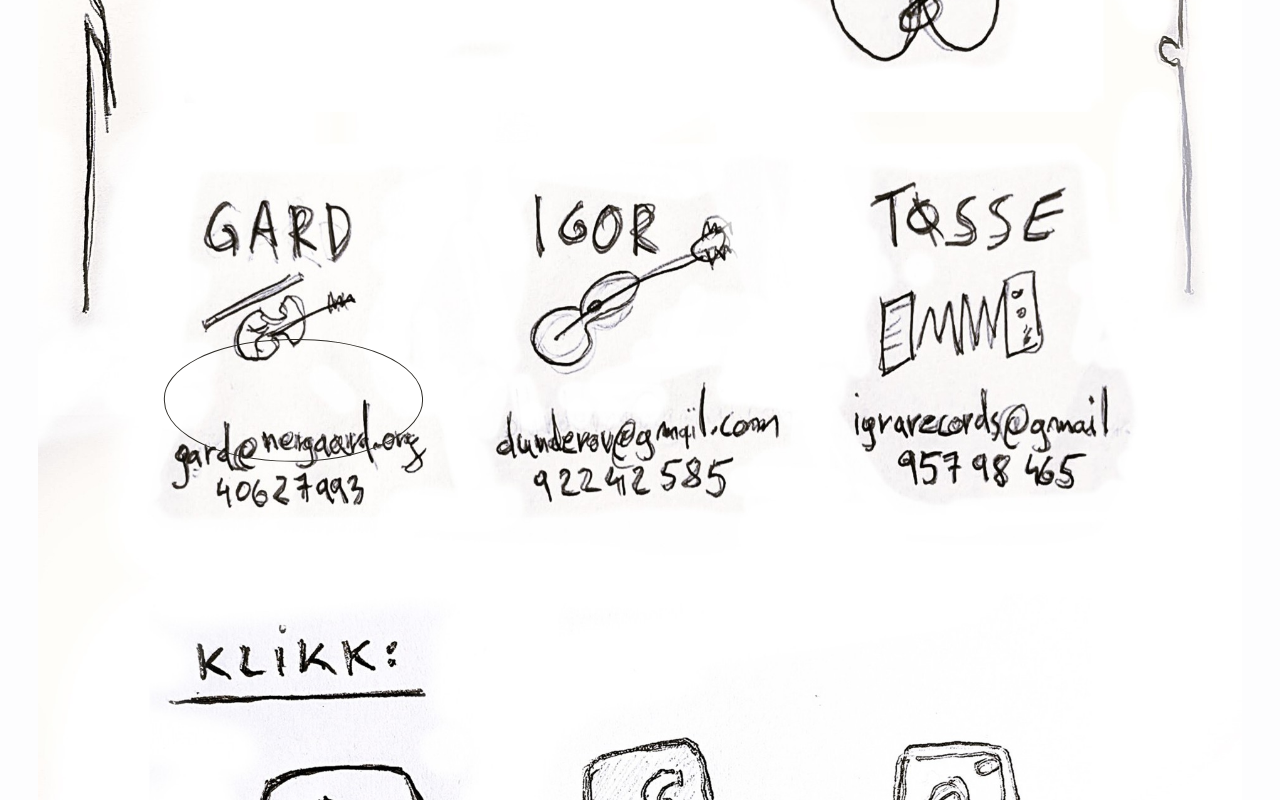
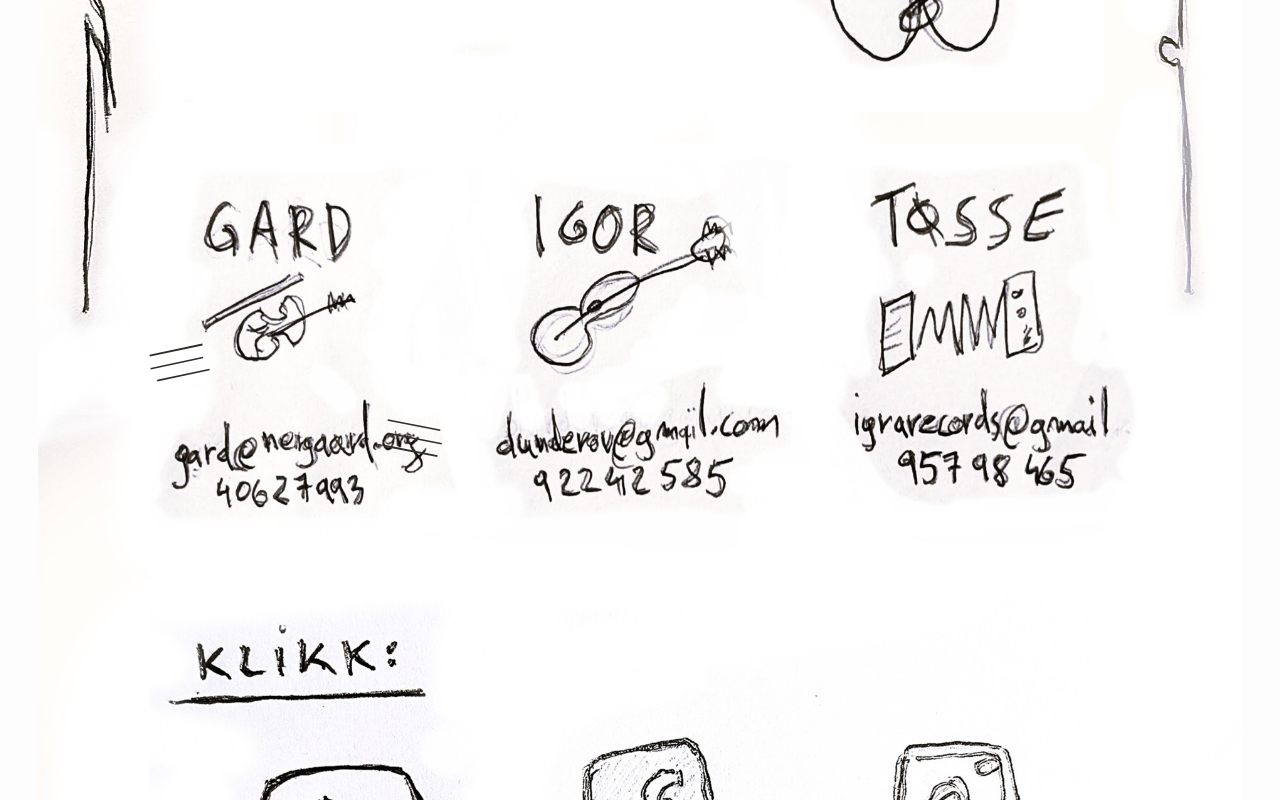
Before and after one commit to Amigo-git/DunderfelaAllstars, a website: page docs/index.html in a window 1280 px wide. In both pictures the pointer is over the link 293 px from the left and 870 px from the top of the page. Shown: the part 470-1270 px from the top of the page. Drawn offline with Linux system fonts and the light colour scheme.

Commit message:
Use sketch line accents on hover

```diff
--- a/docs/artwork.css
+++ b/docs/artwork.css
@@ -38,5 +38,5 @@ html,body{background:#fdfdfe}
 /* One unaltered sketch is the homepage at every viewport size. */
 .sheet{display:block!important;width:min(100%,1204px)!important;max-width:1204px!important;min-height:0!important;margin:0 auto!important;padding:0!important;isolation:auto!important}
 .original-sketch{display:block;position:relative;width:100%;line-height:0}.original-sketch>img{display:block;width:100%;height:auto}.original-sketch~*{display:none!important}.phone{display:none!important}
-.sketch-target{position:absolute;left:var(--x);top:var(--y);width:var(--w);height:var(--h);border:0;border-radius:4px;background:transparent;cursor:pointer;padding:0;line-height:normal}.sketch-target:focus-visible{outline:2px dashed #5a564d;outline-offset:3px}.sketch-target:hover::after,.sketch-target:focus-visible::after{content:"";position:absolute;inset:7%;border:1.5px solid #302e29;border-radius:46% 52% 48% 54%;transform:rotate(-2deg);pointer-events:none}
+.sketch-target{position:absolute;left:var(--x);top:var(--y);width:var(--w);height:var(--h);border:0;border-radius:4px;background:transparent;cursor:pointer;padding:0;line-height:normal}.sketch-target:focus-visible{outline:2px dashed #5a564d;outline-offset:3px}.sketch-target::before,.sketch-target::after{content:"";position:absolute;pointer-events:none;opacity:0;transition:opacity .14s ease;background:#302e29;height:1.5px}.sketch-target::before{width:18%;left:2%;top:14%;transform:rotate(-12deg);box-shadow:-2px 13px 0 -0.2px #302e29,2px 26px 0 -0.2px #302e29}.sketch-target::after{width:18%;right:2%;bottom:14%;transform:rotate(11deg);box-shadow:2px -13px 0 -0.2px #302e29,-2px -26px 0 -0.2px #302e29}.sketch-target:hover::before,.sketch-target:hover::after,.sketch-target:focus-visible::before,.sketch-target:focus-visible::after{opacity:1}
 @media(max-width:600px){.sheet{display:block!important}.original-sketch{width:100%}}
```
Also changed, not shown: dist/artwork.css.
